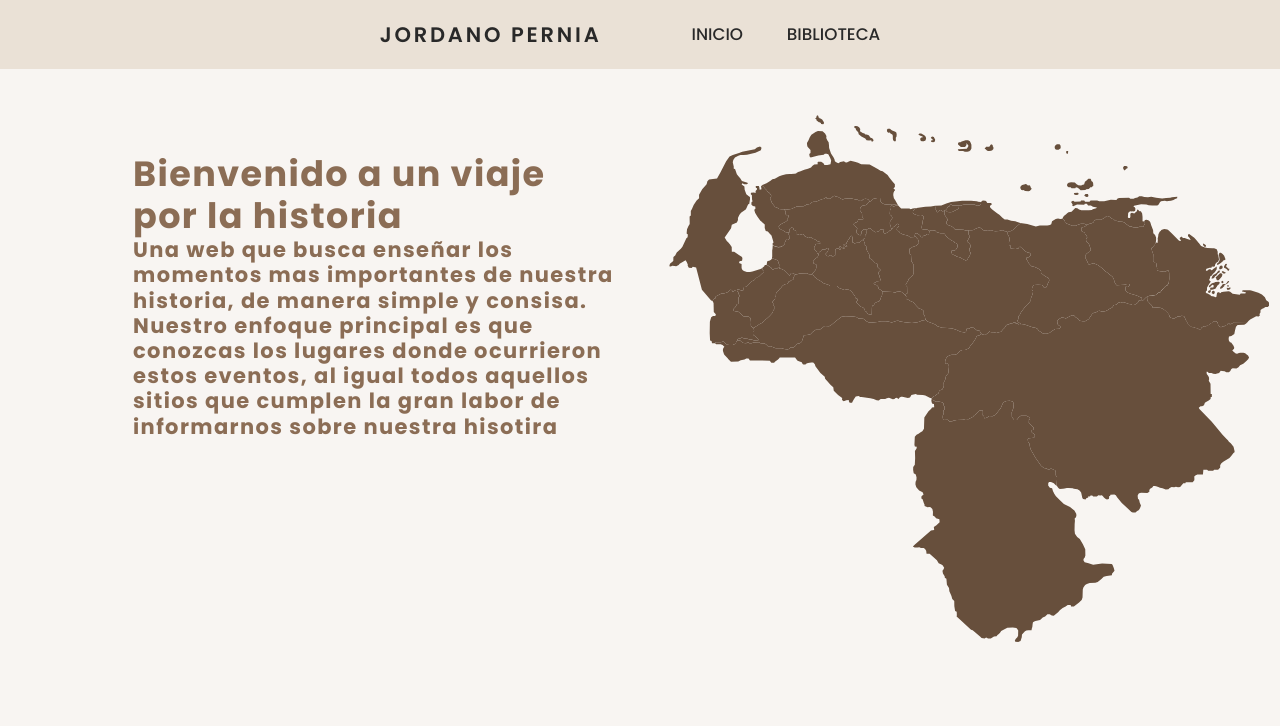
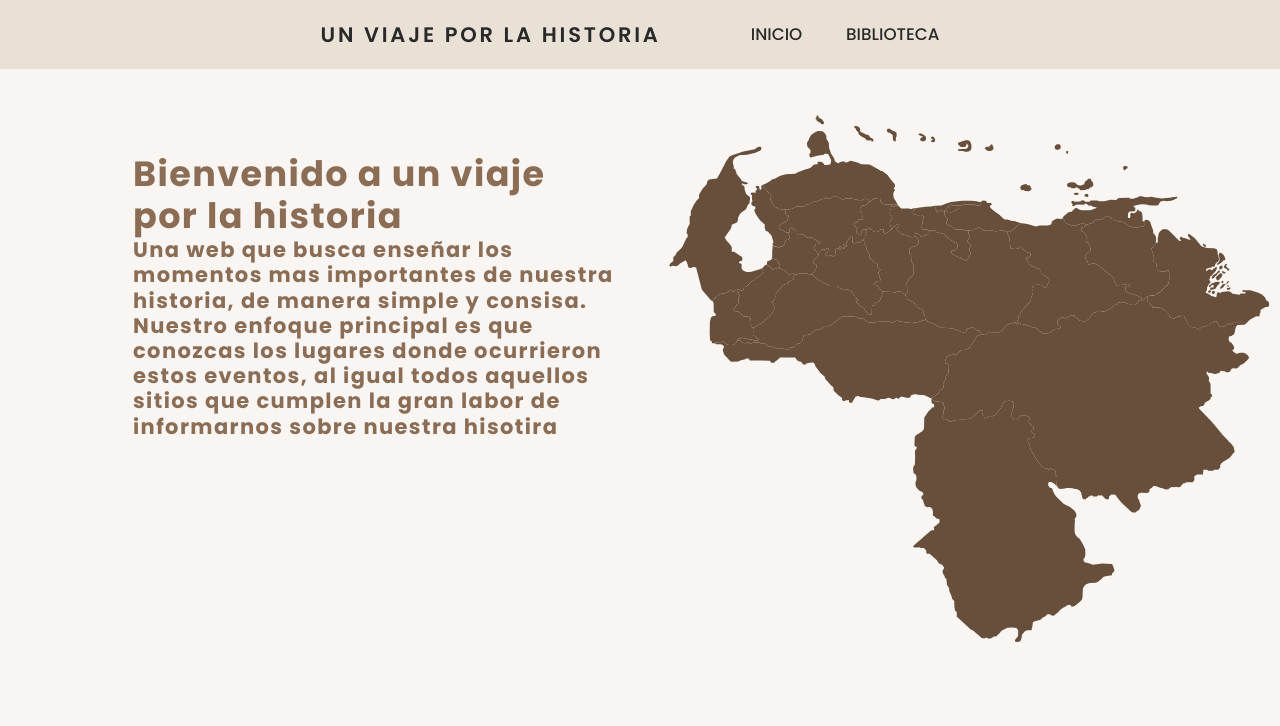
Before and after one commit to JoJoWitness/Intro, an Astro site in the folder Proyecto-final/: page / in a window 1280 px wide. Shown: the top 726 px of the page. Built offline with nearby package versions, Linux system fonts and the light colour scheme; Astro itself is replaced by a stand-in of ours.

Commit message:
Minor fixed

```diff
--- a/Proyecto-final/src/Components/Navbar.astro
+++ b/Proyecto-final/src/Components/Navbar.astro
@@ -6,7 +6,7 @@ import Hamburger from './Hamburger.astro';
 <header>
   <nav class="d-flex align-items-center justify-content-center py-2 px-5 bone-bg">
     <Hamburger/>
-    <a href="/" class='Name'>JORDANO PERNIA</a>
+    <a href="/" class='Name'>Un viaje por la historia </a>
     <div class='navLinks'>
       <a href="/">Inicio</a>
       <a href="/Library/">Biblioteca</a>
```
